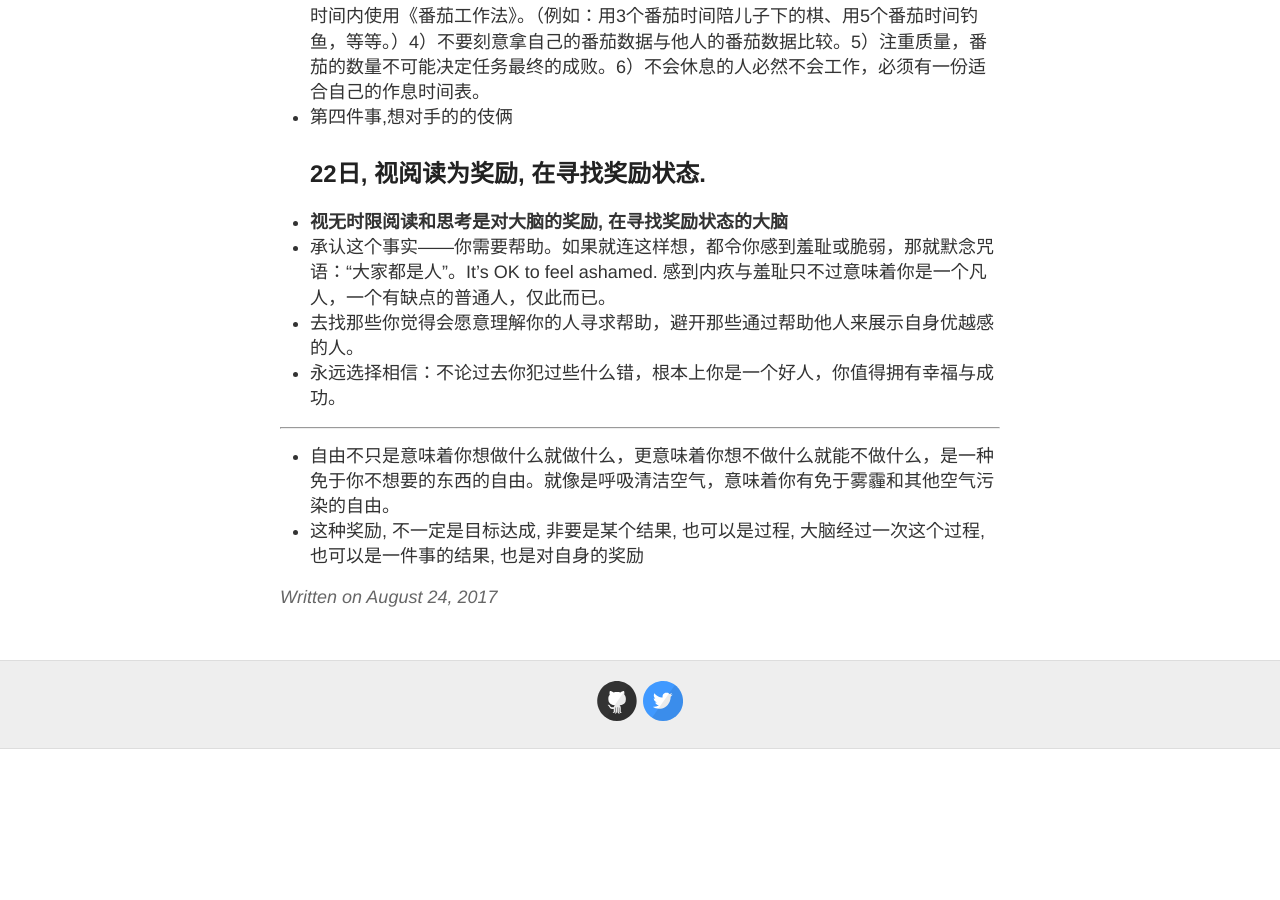
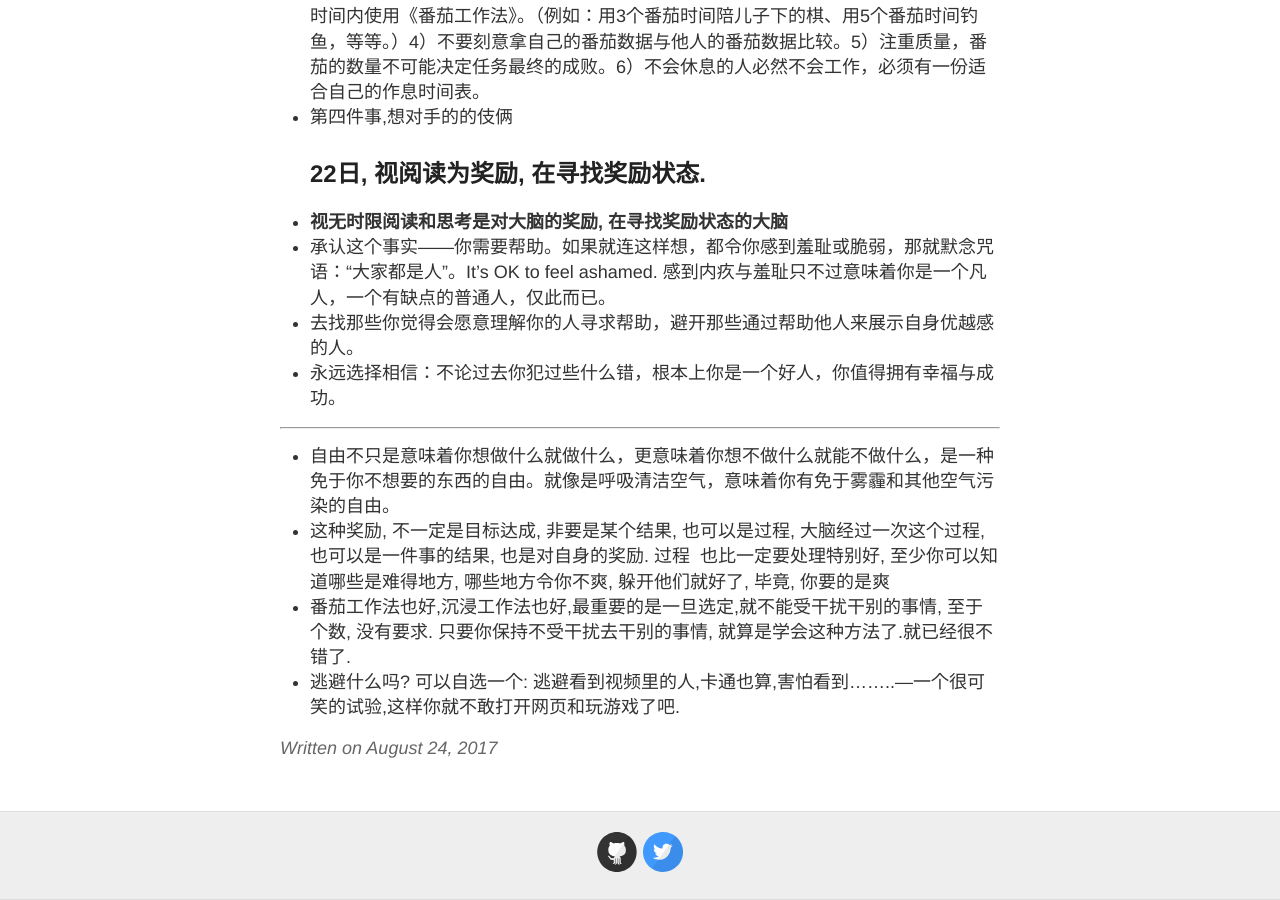
Before and after one commit to evelol/zzx_blog, a Jekyll site: the page built from _posts/2017-08-24-Ok.md, in a window 1280 px wide and 900 px high, scrolled down 3348 px. Built offline with Jekyll 4.4.1, drawn with Linux system fonts in a browser that asks for light colours; our own code applies the rules of GitHub Pages for plain Markdown files; before the commit the page ends 4097 px from its top, so only the background shows below that.

Commit message:
Update 2017-08-24-Ok.md

```diff
--- a/_posts/2017-08-24-Ok.md
+++ b/_posts/2017-08-24-Ok.md
@@ -79,4 +79,7 @@
 
 -------
 - 自由不只是意味着你想做什么就做什么，更意味着你想不做什么就能不做什么，是一种免于你不想要的东西的自由。就像是呼吸清洁空气，意味着你有免于雾霾和其他空气污染的自由。
-- 这种奖励, 不一定是目标达成, 非要是某个结果, 也可以是过程, 大脑经过一次这个过程,也可以是一件事的结果, 也是对自身的奖励
+- 这种奖励, 不一定是目标达成, 非要是某个结果, 也可以是过程, 大脑经过一次这个过程,也可以是一件事的结果, 也是对自身的奖励. 过程
+ 也比一定要处理特别好, 至少你可以知道哪些是难得地方, 哪些地方令你不爽, 躲开他们就好了, 毕竟, 你要的是爽
+- 番茄工作法也好,沉浸工作法也好,最重要的是一旦选定,就不能受干扰干别的事情, 至于个数, 没有要求. 只要你保持不受干扰去干别的事情, 就算是学会这种方法了.就已经很不错了.
+- 逃避什么吗? 可以自选一个: 逃避看到视频里的人,卡通也算,害怕看到........---一个很可笑的试验,这样你就不敢打开网页和玩游戏了吧.
```
